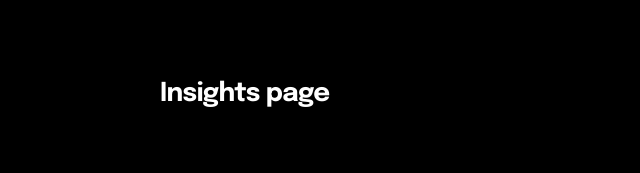
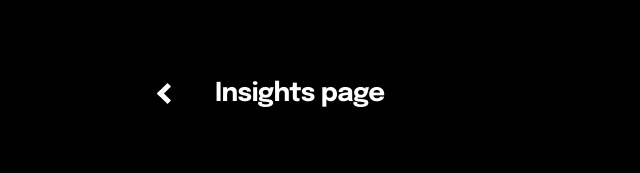
Before and after one commit to Pranay0302/ikigai, a Next.js app: page /insights in a window 1280 px wide. Shown: the top 173 px of the page, without its empty margins (0-640 px from the left). Built offline with nearby package versions, Linux system fonts and the light colour scheme.

Commit message:
added back button

```diff
--- a/components/InsightFields.jsx
+++ b/components/InsightFields.jsx
@@ -2,6 +2,8 @@ import CytoscapeComponent from "react-cytoscapejs";
 import Cytoscape from "cytoscape";
 import COSEBilkent from "cytoscape-cose-bilkent";
 import { useState } from "react";
+import Link from "next/link";
+// import IoArrowBackCircleOutline from 'react-icons/io';
 
 Cytoscape.use(COSEBilkent);
 
@@ -105,6 +107,7 @@ export default function InsightFields() {
   return (
     <div>
       <h2 className="font-bold text-xl text-white tracking-tight insight-title">
+        <Link href={'/'} className="left-arrow mr-10"></Link>
         Insights page
       </h2>
       <div className="text-white mt-20 tabs-insight flex">
--- a/styles/globals.css
+++ b/styles/globals.css
@@ -202,3 +202,12 @@ html {
   color:#778293;
   text-decoration: underline;
 }
+
+.left-arrow {
+  border: solid white;
+  border-width: 0 5px 5px 0;
+  display: inline-block;
+  padding: 5px;
+  transform: rotate(135deg);
+  -webkit-transform: rotate(135deg);
+}
```
